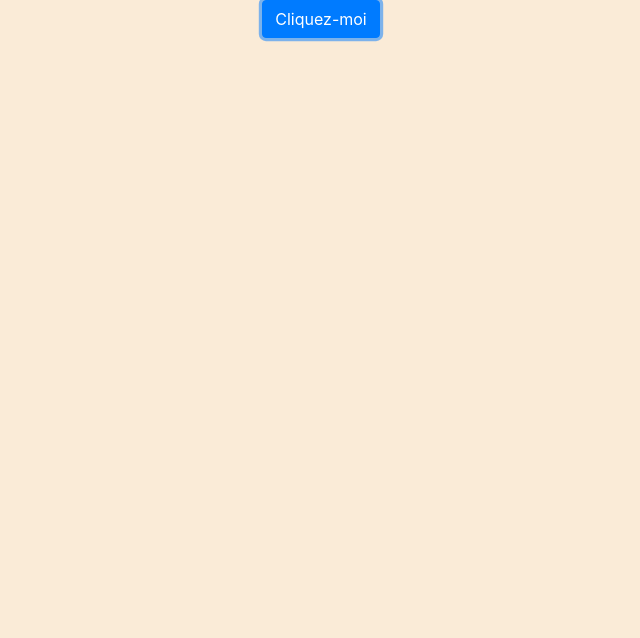
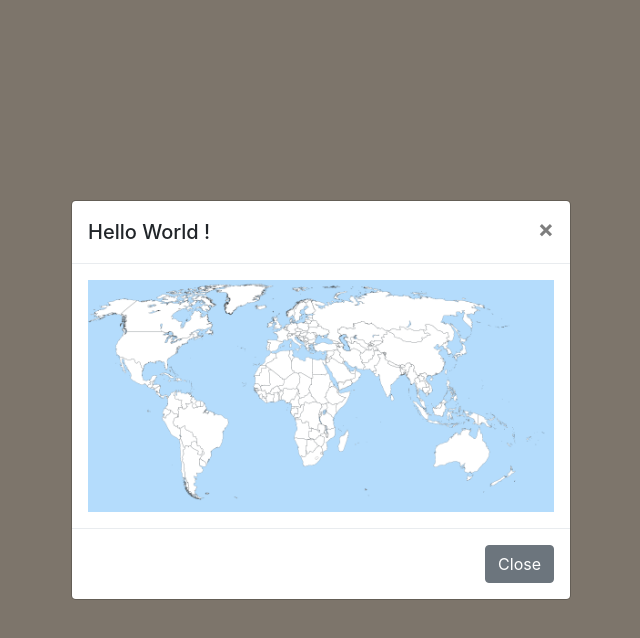
Before and after one commit to dbomard/Hello_world, a plain HTML site: page index.html in a window 1280 px wide. Both pictures are taken after a click on the button "Cliquez-moi". Shown: the whole page, without its empty margins (319-959 px from the left). Drawn offline with nearby package versions, Linux system fonts and the light colour scheme.

Commit message:
ajout dialog Hello World!

```diff
--- a/index.html
+++ b/index.html
@@ -8,14 +8,36 @@
     <title>Hello World !</title>
 </head>
 
-<body>
+<body class="container d-flex align-items-center">
     <div class="container">
         <div class="row">
             <div class="col-12 text-center">
-                <button type="button" class="btn btn-primary">Cliquez-moi</button>
+                <button type="button" class="btn btn-primary" data-toggle="modal" data-target="#modalHello">Cliquez-moi</button>
+                <!--Modal Hello-->
+                <div class="modal fade" id="modalHello" tabindex="-1" role="dialog" aria-labelledby="ModalHelloWorld" aria-hidden="true">
+                    <div class="modal-dialog modal-dialog-centered" role="document">
+                        <div class="modal-content">
+                            <div class="modal-header">
+                                <h5 class="modal-title" id="ModalHelloWorld">Hello World !</h5>
+                                <button type="button" class="close" data-dismiss="modal" aria-label="Close">
+                                    <span aria-hidden="true">&times;</span>
+                                </button>
+                            </div>
+                            <div class="modal-body">
+                                <img src="World.png" width="100%">
+                            </div>
+                            <div class="modal-footer">
+                                <button type="button" class="btn btn-secondary" data-dismiss="modal">Close</button></div>
+                        </div>
+                    </div>
+                </div>
+
             </div>
         </div>
     </div>
+    <script src="https://code.jquery.com/jquery-3.2.1.slim.min.js" integrity="sha384-KJ3o2DKtIkvYIK3UENzmM7KCkRr/rE9/Qpg6aAZGJwFDMVNA/GpGFF93hXpG5KkN" crossorigin="anonymous"></script>
+    <script src="https://cdnjs.cloudflare.com/ajax/libs/popper.js/1.12.9/umd/popper.min.js" integrity="sha384-ApNbgh9B+Y1QKtv3Rn7W3mgPxhU9K/ScQsAP7hUibX39j7fakFPskvXusvfa0b4Q" crossorigin="anonymous"></script>
+    <script src="https://maxcdn.bootstrapcdn.com/bootstrap/4.0.0/js/bootstrap.min.js" integrity="sha384-JZR6Spejh4U02d8jOt6vLEHfe/JQGiRRSQQxSfFWpi1MquVdAyjUar5+76PVCmYl" crossorigin="anonymous"></script>
 </body>
 
 </html>
--- a/world.css
+++ b/world.css
@@ -1,3 +1,7 @@
+html{
+    height: 100%;
+}
 body{
+    min-height: 100%;
     background-color:antiquewhite;
 }
```
